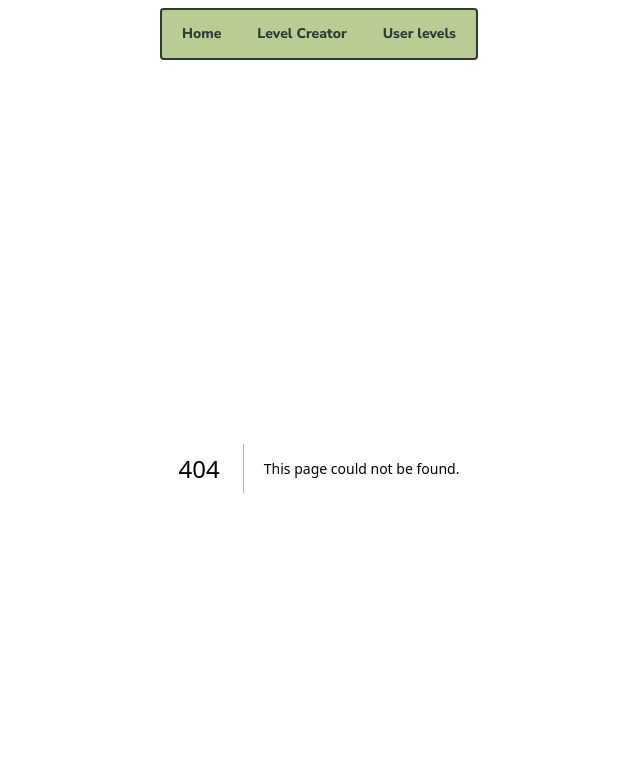
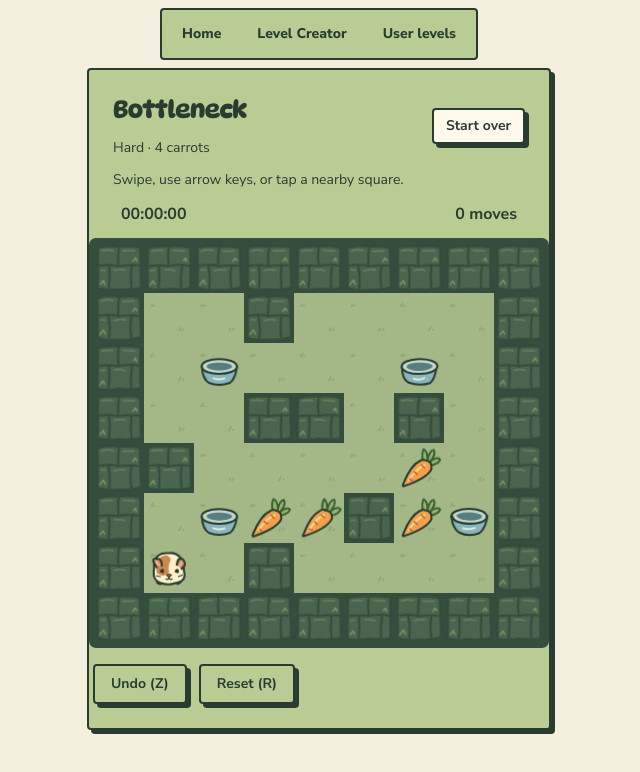
Before and after one commit to cnqso/sokodle, a Next.js app: page /challenge in a window 1280 px wide. Before the commit this address had no page. Shown: the top 772 px of the page, without its empty margins (321-961 px from the left). Built offline with nearby package versions, Linux system fonts and the light colour scheme.

Commit message:
Add Bottleneck challenge level

```diff
--- /dev/null
+++ b/src/app/challenge/page.tsx
@@ -0,0 +1,41 @@
+"use client";
+
+import { useState } from "react";
+import Sokoban from "@/components/Sokoban";
+import { Button } from "@/components/ui/button";
+import { Card, CardContent, CardDescription, CardHeader, CardTitle } from "@/components/ui/card";
+import type { FinalScore, GameState } from "@/lib/types";
+import level from "@/lib/levels/bottleneck.json";
+
+export default function ChallengePage() {
+  const [playing, setPlaying] = useState<GameState>("notPlaying");
+  const [finalScore, setFinalScore] = useState<FinalScore | null>(null);
+  const [attempt, setAttempt] = useState(0);
+
+  function startOver() {
+    setPlaying("notPlaying");
+    setFinalScore(null);
+    setAttempt(previous => previous + 1);
+  }
+
+  return (
+    <main className="max-w-full px-2 pb-6">
+      <Card className="w-fit max-w-full">
+        <CardHeader className="pb-0">
+          <div className="flex items-center justify-between gap-4">
+            <div>
+              <CardTitle className="font-display text-2xl">{level.name}</CardTitle>
+              <CardDescription>{level.difficulty} · 4 carrots</CardDescription>
+            </div>
+            <Button variant="neutral" size="sm" onClick={startOver}>Start over</Button>
+          </div>
+          <CardDescription>Swipe, use arrow keys, or tap a nearby square.</CardDescription>
+        </CardHeader>
+        <CardContent className="px-0">
+          <Sokoban key={attempt} mapData={level.layout} playing={playing} setPlaying={setPlaying}
+            finalScore={finalScore} setFinalScore={setFinalScore} />
+        </CardContent>
+      </Card>
+    </main>
+  );
+}
--- a/src/components/Loader.tsx
+++ b/src/components/Loader.tsx
@@ -1,6 +1,6 @@
 'use client'
 import React, { useState, useEffect } from 'react';
-import TileSprite, { TileKind } from '@/components/TileSprite';
+import GuineaPigArt, { type ArtKind } from '@/components/GuineaPigArt';
 
 interface LoaderProps {
   width: string;
@@ -8,12 +8,12 @@ interface LoaderProps {
   size: string;
 }
 
-const spriteList: TileKind[] = ['dock', 'cell', 'keeper', 'cell-docked'];
+const spriteList: ArtKind[] = ['bowl', 'carrot', 'guinea-pig', 'bowl-full'];
 
 
 const Loader: React.FC<LoaderProps> = ({ width, height, size }) => {
   const [isMounted, setIsMounted] = useState(false);
-  const [randomSprite, setRandomSprite] = useState<TileKind>('dock');
+  const [randomSprite, setRandomSprite] = useState<ArtKind>('bowl');
 
   useEffect(() => {
     setRandomSprite(spriteList[Math.floor(Math.random() * spriteList.length)]);
@@ -31,13 +31,14 @@ const Loader: React.FC<LoaderProps> = ({ width, height, size }) => {
         className="flex justify-center items-center"
       >
         <span
+          className="[&_svg]:block [&_svg]:h-full [&_svg]:w-full"
           style={{
             width: size,
             height: size,
             display: 'inline-block',
           }}
         >
-          <TileSprite kind={randomSprite} />
+          <GuineaPigArt kind={randomSprite} />
         </span>
       </div>
     </div>
--- /dev/null
+++ b/src/lib/levels/bottleneck.json
@@ -0,0 +1,94 @@
+{
+  "name": "Bottleneck",
+  "difficulty": "Hard",
+  "layout": [
+    [
+      1,
+      1,
+      1,
+      1,
+      1,
+      1,
+      1,
+      1,
+      1
+    ],
+    [
+      1,
+      0,
+      0,
+      1,
+      0,
+      0,
+      0,
+      0,
+      1
+    ],
+    [
+      1,
+      0,
+      3,
+      0,
+      0,
+      0,
+      3,
+      0,
+      1
+    ],
+    [
+      1,
+      0,
+      0,
+      1,
+      1,
+      0,
+      1,
+      0,
+      1
+    ],
+    [
+      1,
+      1,
+      0,
+      0,
+      0,
+      0,
+      2,
+      0,
+      1
+    ],
+    [
+      1,
+      0,
+      3,
+      2,
+      2,
+      1,
+      2,
+      3,
+      1
+    ],
+    [
+      1,
+      4,
+      0,
+      1,
+      0,
+      0,
+      0,
+      0,
+      1
+    ],
+    [
+      1,
+      1,
+      1,
+      1,
+      1,
+      1,
+      1,
+      1,
+      1
+    ]
+  ]
+}
```
Also changed, not shown: src/app/icon.svg, 2 other files (tests, documents, lock files or other folders).
